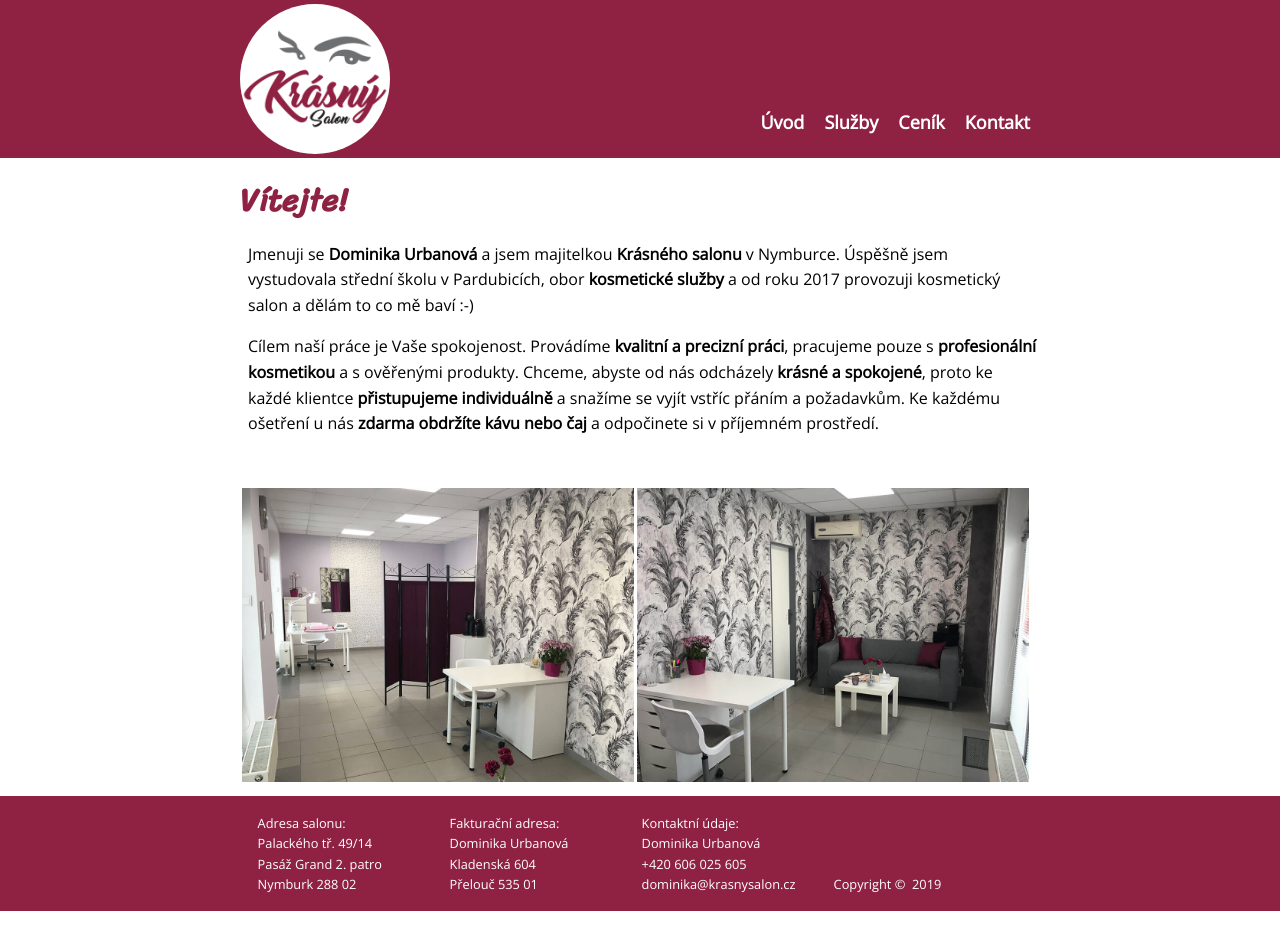
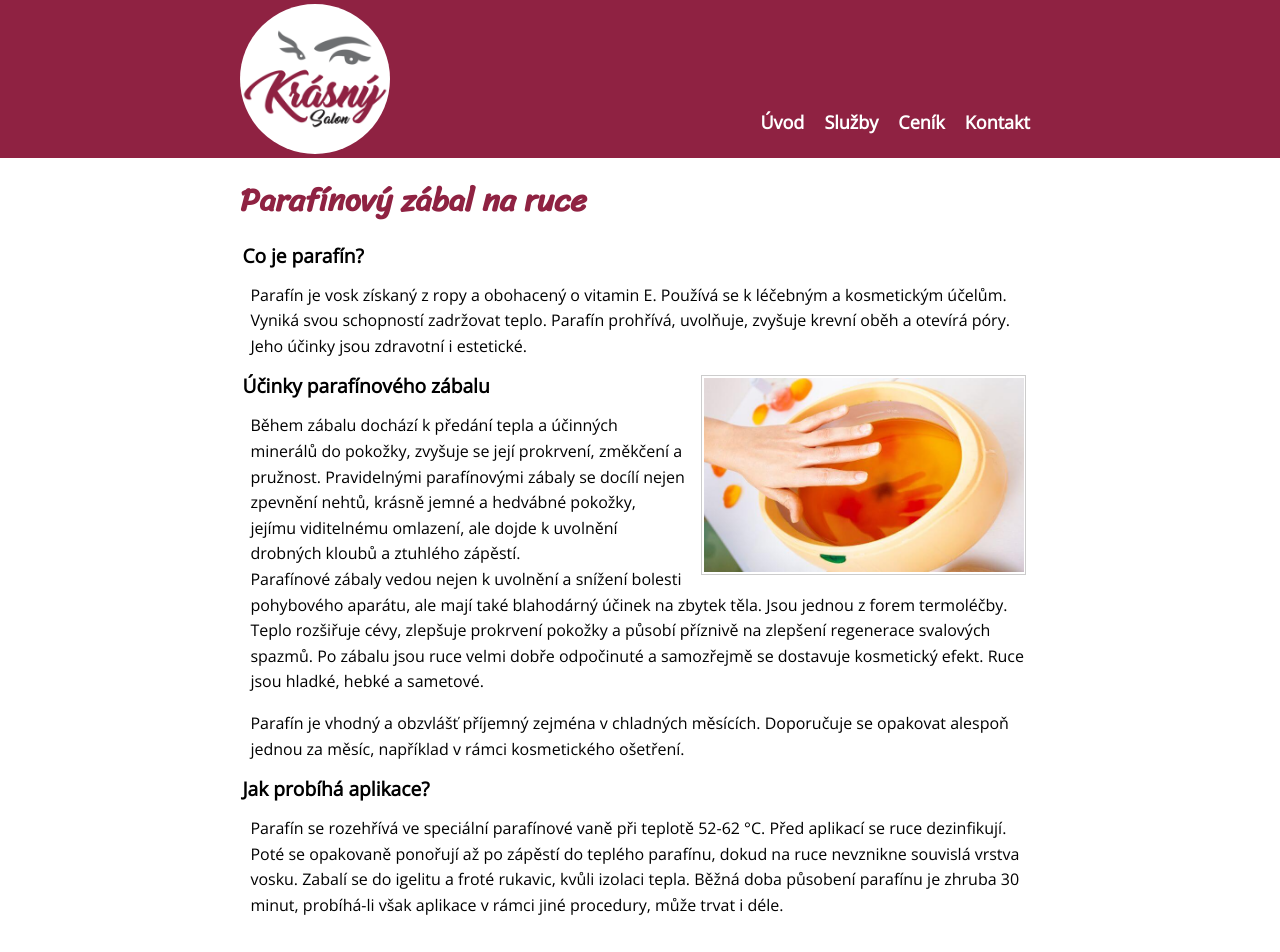
Before and after one commit to valerijmedvid/KrasnySalon-web, a Vue app: page /parafinovy-zabal in a window 1280 px wide. Shown: the top 952 px of the page. Before the commit the page ends 911 px from the top, so only its background shows below. Built offline with nearby package versions, Linux system fonts and the light colour scheme.

Commit message:
add was page

```diff
--- a/src/router.js
+++ b/src/router.js
@@ -5,6 +5,7 @@ import Pricing from './views/Pricing.vue'
 import Contact from './views/Contact.vue'
 
 import Lashes from './views/Lashes.vue'
+import Wax from './views/Wax.vue'
 
 Vue.use(Router)
 
@@ -36,7 +37,7 @@ export default new Router({
     {
       path: '/parafinovy-zabal',
       name: 'wax',
-      component: Home
+      component: Wax
     },
     {
       path: '/kosmetika',
--- /dev/null
+++ b/src/views/Wax.vue
@@ -0,0 +1,41 @@
+<template>
+<article>
+		<h1>Parafínový zábal na ruce</h1>
+		<div class="services">
+			<h2>Co je parafín?</h2>
+
+			<p>Parafín je vosk získaný z ropy a obohacený o vitamin E. Používá se k léčebným a kosmetickým účelům. Vyniká svou schopností
+				zadržovat teplo. Parafín prohřívá, uvolňuje, zvyšuje krevní oběh a otevírá póry. Jeho účinky jsou zdravotní i estetické.</p>
+			<a href="@/assets/images/wax/parafin.jpg" data-lightbox="zabal" data-title="Parafafínový zábal">
+				<img src="@/assets/images/wax/parafin.jpg" alt="zabal" class="right">
+			</a>
+
+			<h2>Účinky parafínového zábalu</h2>
+			<p>
+				Během zábalu dochází k předání tepla a účinných minerálů do pokožky, zvyšuje se její prokrvení, změkčení a pružnost. Pravidelnými
+				parafínovými zábaly se docílí nejen zpevnění nehtů, krásně jemné a hedvábné pokožky, jejímu viditelnému omlazení, ale
+				dojde k uvolnění drobných kloubů a ztuhlého zápěstí.
+				<br> Parafínové zábaly vedou nejen k uvolnění a snížení bolesti pohybového aparátu, ale mají také blahodárný účinek na zbytek
+				těla. Jsou jednou z forem termoléčby. Teplo rozšiřuje cévy, zlepšuje prokrvení pokožky a působí příznivě na zlepšení
+				regenerace svalových spazmů. Po zábalu jsou ruce velmi dobře odpočinuté a samozřejmě se dostavuje kosmetický efekt. Ruce
+				jsou hladké, hebké a sametové.
+			</p>
+
+			<p>Parafín je vhodný a obzvlášť příjemný zejména v chladných měsících. Doporučuje se opakovat alespoň jednou za měsíc, například
+				v rámci kosmetického ošetření.</p>
+
+			<h2>Jak probíhá aplikace?</h2>
+			<p>Parafín se rozehřívá ve speciální parafínové vaně při teplotě 52-62 °C. Před aplikací se ruce dezinfikují. Poté se opakovaně
+				ponořují až po zápěstí do teplého parafínu, dokud na ruce nevznikne souvislá vrstva vosku. Zabalí se do igelitu a froté
+				rukavic, kvůli izolaci tepla. Běžná doba působení parafínu je zhruba 30 minut, probíhá-li však aplikace v rámci jiné
+				procedury, může trvat i déle.</p>
+
+		</div>
+	</article>
+</template>
+
+<script>
+export default {
+  name: "Wax"
+}
+</script>
```
Also changed, not shown: src/views/Lashes.vue (+8 -4 lines), src/assets/images/wax/parafin.jpg (added).
